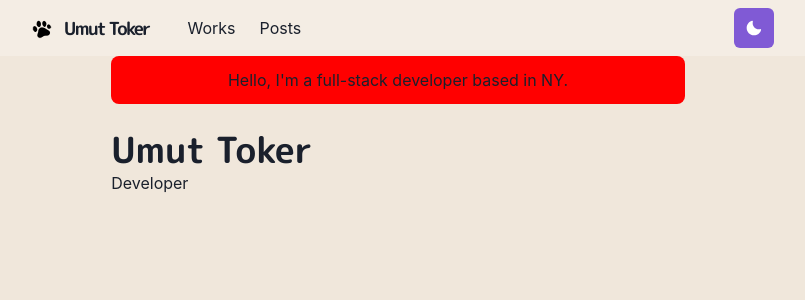
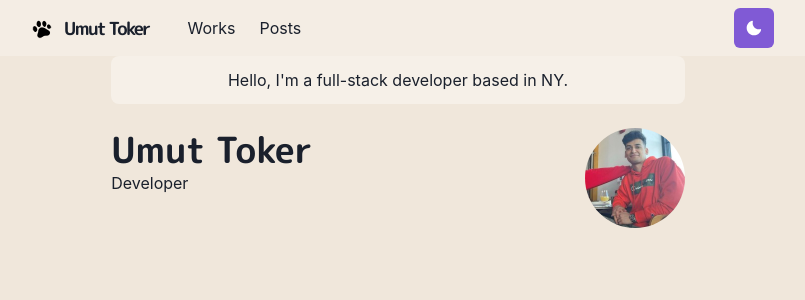
Before and after one commit to utoker/utoker-homepage, a Next.js app: page / in a window 1280 px wide. Shown: the top 300 px of the page, without its empty margins (242-1047 px from the left). Built offline with nearby package versions, Linux system fonts and the light colour scheme.

Commit message:
add profile image

```diff
--- a/pages/index.js
+++ b/pages/index.js
@@ -1,9 +1,21 @@
-import { Box, Container, Heading } from '@chakra-ui/react'
+import {
+  Box,
+  Container,
+  Heading,
+  Image,
+  useColorModeValue
+} from '@chakra-ui/react'
 
 const Page = () => {
   return (
     <Container>
-      <Box borderRadius="lg" bg="red" p={3} mb={6} align="center">
+      <Box
+        borderRadius="lg"
+        bg={useColorModeValue('whiteAlpha.500', 'whiteAlpha.200')}
+        p={3}
+        mb={6}
+        align="center"
+      >
         Hello, I&apos;m a full-stack developer based in NY.
       </Box>
 
@@ -14,8 +26,25 @@
           </Heading>
           <p>Developer</p>
         </Box>
+        <Box
+          flexShrink={0}
+          mt={{ base: 4, md: 0 }}
+          ml={{ md: 6 }}
+          align="center"
+        >
+          <Image
+            borderColor="whiteAlpha.800"
+            borderStyle="solid"
+            maxWidth="100px"
+            display="inline-block"
+            borderRadius="full"
+            src="/images/toker.jpg"
+            alt="Profile Image"
+          />
+        </Box>
       </Box>
     </Container>
   )
 }
+
 export default Page
```
